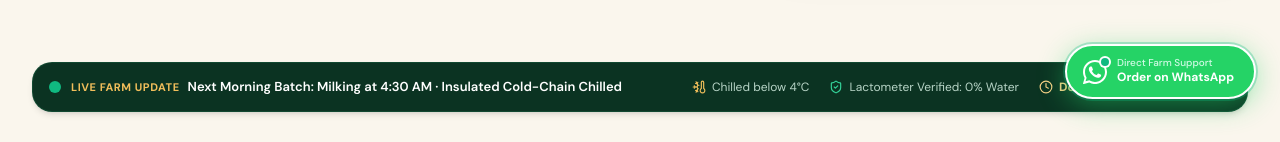
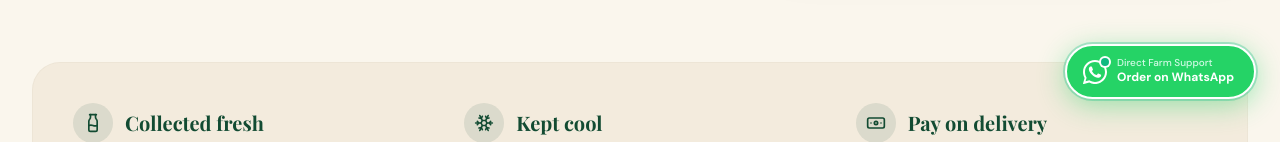
Before and after one commit to MrAbdulSamad-DEVELOPER/SUNNY-Dairy-site, a Next.js app: page / in a window 1280 px wide. Shown: the part 677-819 px from the top of the page. Built offline with nearby package versions, Linux system fonts and the light colour scheme; no server answers; the database is empty; a web font is replaced by a local one.

Commit message:
feat(homepage): remove Live Farm Update Batch Ticker per user request

```diff
--- a/src/app/page.tsx
+++ b/src/app/page.tsx
@@ -4,7 +4,6 @@ import Link from 'next/link';
 import prisma from '@/lib/prisma';
 import { ProductDTO } from '@/types';
 import ShopCatalog from '@/components/product/ShopCatalog';
-import BatchStatusTicker from '@/components/ui/BatchStatusTicker';
 import TrustBanner from '@/components/ui/TrustBanner';
 import DailySubscriptionBanner from '@/components/ui/DailySubscriptionBanner';
 import CustomerReviews from '@/components/ui/CustomerReviews';
@@ -247,9 +246,6 @@ export default async function HomePage() {
         </div>
       </section>
 
-      {/* Live Farm Batch Ticker */}
-      <BatchStatusTicker cmsData={cmsMap.batch_ticker} />
-
       {/* Trust Benefits Banner */}
       <TrustBanner cmsData={cmsMap.trust_badges} />
 
```
